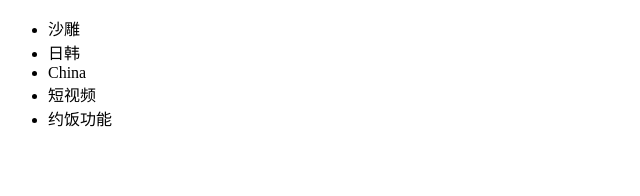
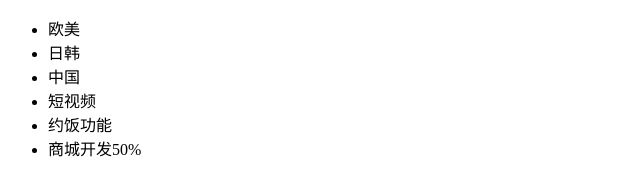
Before and after one commit to 18639710721/dbhot, a plain HTML site: page index.htm in a window 1280 px wide. Shown: the whole page, without its empty margins (0-640 px from the left). Drawn offline with Linux system fonts and the light colour scheme.

Commit message:
商城开发

```diff
--- a/index.htm
+++ b/index.htm
@@ -7,11 +7,12 @@
 </head>
 <body>
     <ul>
-        <li>沙雕</li></li>
+        <li>欧美</li></li>
         <li>日韩</li>
-        <li>China</li>
+        <li>中国</li>
         <li>短视频</li>
         <li>约饭功能</li>
+        <li>商城开发50%</li>
     </ul>
 
 </body>
```
